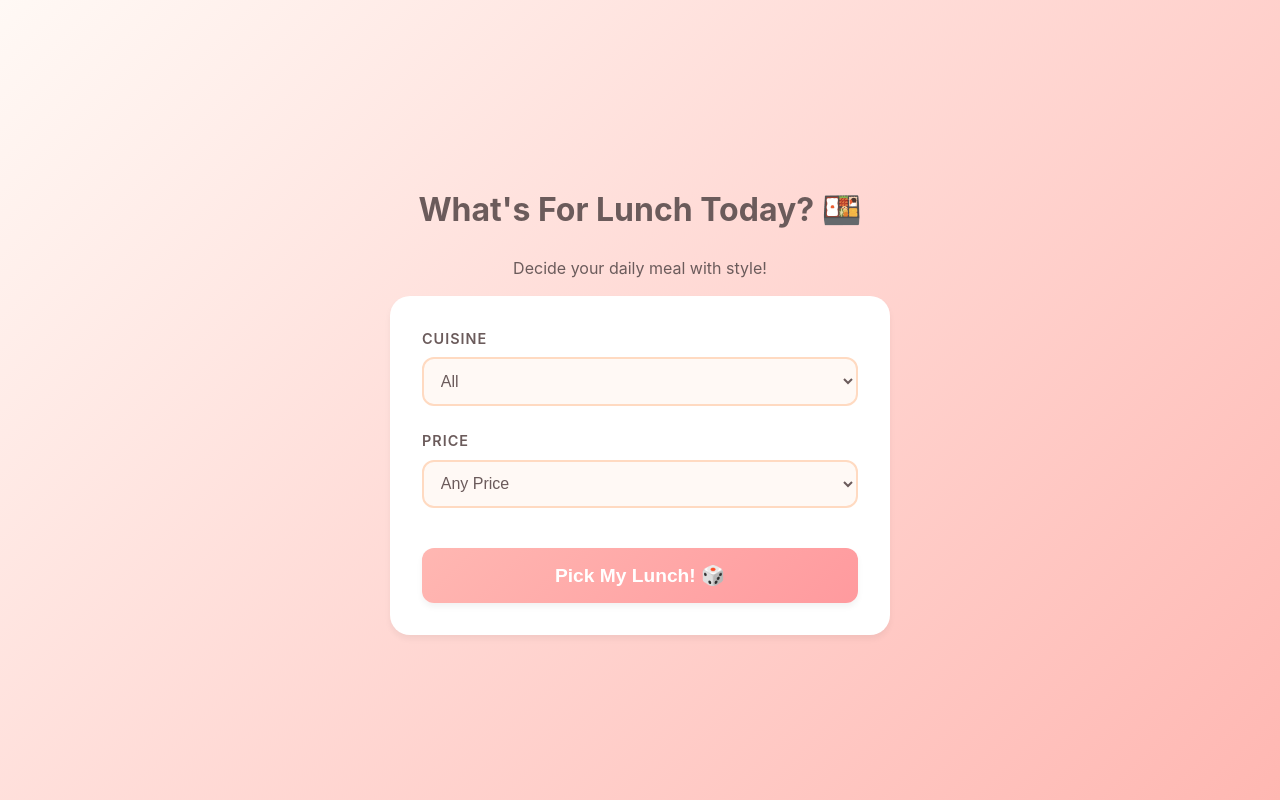
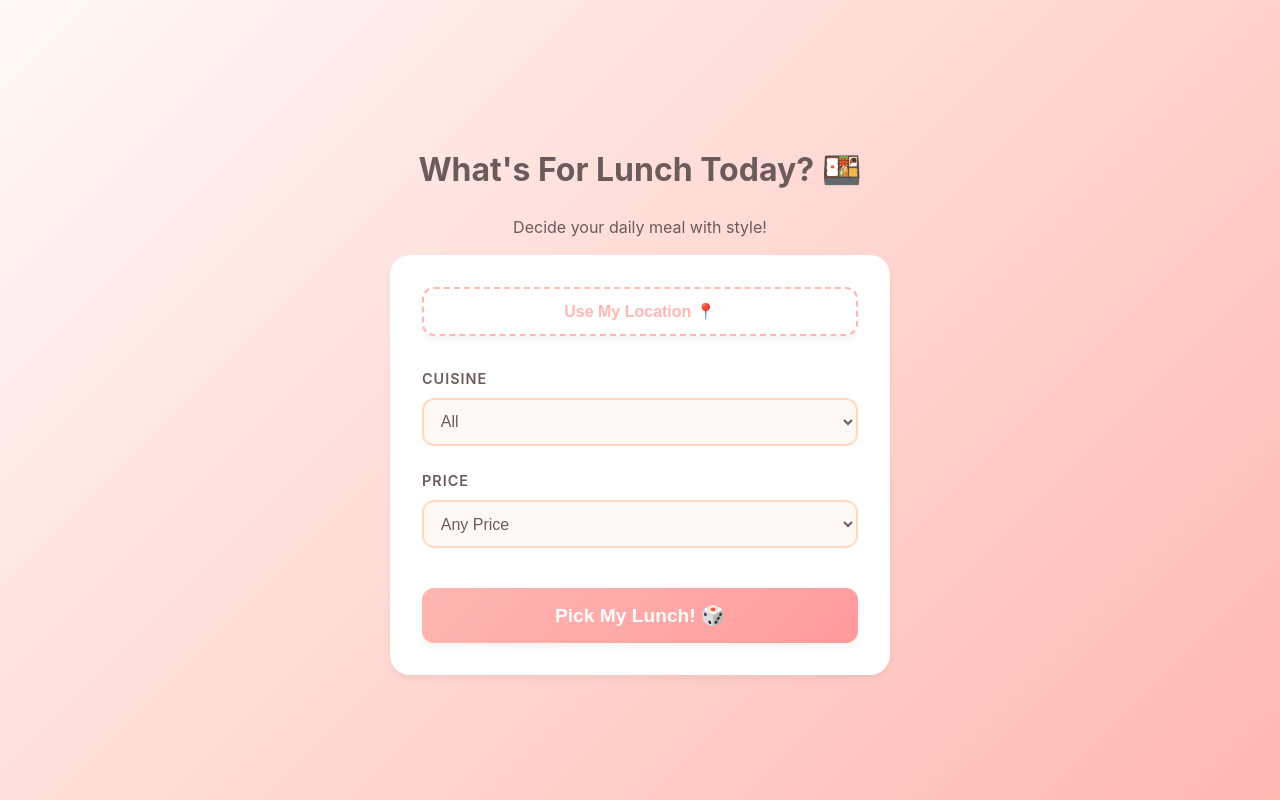
Before and after one commit to Phantom-Enterprise/whats-for-lunch-today, a React (Vite) app: page / in a window 1280 px wide. Built offline with nearby package versions, Linux system fonts and the light colour scheme.

Commit message:
Implement Geolocation feature

```diff
--- a/src/components/LunchSelector.jsx
+++ b/src/components/LunchSelector.jsx
@@ -1,22 +1,47 @@
-import { useState } from 'react';
+import { useState, useEffect } from 'react';
 import ResultCard from './ResultCard';
-import { restaurants } from '../data/restaurants';
+import { getRestaurants, restaurants as defaultRestaurants } from '../data/restaurants';
 import styles from './LunchSelector.module.css';
 
 export default function LunchSelector() {
     const [selectedLunch, setSelectedLunch] = useState(null);
     const [isSpinning, setIsSpinning] = useState(false);
+    const [restaurantData, setRestaurantData] = useState(defaultRestaurants);
+    const [locationStatus, setLocationStatus] = useState(null); // null, 'loading', 'success', 'error'
     const [filters, setFilters] = useState({
         price: 'all',
         cuisine: 'all',
     });
 
-    const uniqueCuisines = ['all', ...new Set(restaurants.map(r => r.cuisine))];
+    const uniqueCuisines = ['all', ...new Set(restaurantData.map(r => r.cuisine))];
     const prices = ['all', '$', '$$', '$$$'];
 
     const handleFilterChange = (e) => {
         const { name, value } = e.target;
         setFilters(prev => ({ ...prev, [name]: value }));
+    };
+
+    const getUserLocation = () => {
+        setLocationStatus('loading');
+        if (!navigator.geolocation) {
+            setLocationStatus('error');
+            alert("Geolocation is not supported by your browser");
+            return;
+        }
+
+        navigator.geolocation.getCurrentPosition(
+            (position) => {
+                const { latitude, longitude } = position.coords;
+                const nearbyRestaurants = getRestaurants(latitude, longitude);
+                setRestaurantData(nearbyRestaurants);
+                setLocationStatus('success');
+            },
+            (error) => {
+                console.error("Error getting location:", error);
+                setLocationStatus('error');
+                alert("Unable to retrieve your location");
+            }
+        );
     };
 
     const decideLunch = () => {
@@ -25,18 +50,21 @@ export default function LunchSelector() {
 
         // Simulate thinking/spinning delay
         setTimeout(() => {
-            const filtered = restaurants.filter(r => {
+            const filtered = restaurantData.filter(r => {
                 const priceMatch = filters.price === 'all' || r.price === filters.price;
                 const cuisineMatch = filters.cuisine === 'all' || r.cuisine === filters.cuisine;
                 return priceMatch && cuisineMatch;
             });
 
             if (filtered.length === 0) {
-                alert("No restaurants match your filters! Try loosening them."); // Simple alert for now
+                alert("No restaurants match your filters! Try loosening them.");
                 setIsSpinning(false);
                 return;
             }
 
+            // If location is used, weigh closer restaurants slightly higher?
+            // For now, let's just pick random from the filtered list which is already sorted by distance if location is on
+            // Actually, let's pick randomly to keep the "spin" feel, but the list display helps.
             const random = filtered[Math.floor(Math.random() * filtered.length)];
             setSelectedLunch(random);
             setIsSpinning(false);
@@ -47,6 +75,16 @@ export default function LunchSelector() {
         <div className={styles.container}>
             {!selectedLunch && !isSpinning && (
                 <div className={styles.filters}>
+                    <button
+                        onClick={getUserLocation}
+                        className={`${styles.locationButton} ${locationStatus === 'success' ? styles.success : ''}`}
+                        disabled={locationStatus === 'loading' || locationStatus === 'success'}
+                    >
+                        {locationStatus === 'loading' ? 'Locating... 🛰️' :
+                            locationStatus === 'success' ? 'Location Found! 📍' :
+                                'Use My Location 📍'}
+                    </button>
+
                     <div className={styles.filterGroup}>
                         <label>Cuisine</label>
                         <select name="cuisine" value={filters.cuisine} onChange={handleFilterChange}>
--- a/src/components/LunchSelector.module.css
+++ b/src/components/LunchSelector.module.css
@@ -11,6 +11,30 @@
     display: flex;
     flex-direction: column;
     gap: 1.5rem;
+}
+
+.locationButton {
+    background-color: var(--color-white);
+    border: 2px dashed var(--color-primary);
+    color: var(--color-primary);
+    margin-bottom: 0.5rem;
+    padding: 0.8rem;
+    transition: var(--transition);
+}
+
+.locationButton:hover:not(:disabled) {
+    background-color: #FFF0F0;
+    transform: translateY(-2px);
+    box-shadow: var(--shadow-soft);
+}
+
+.locationButton.success {
+    background-color: #E8F5E9;
+    border-color: #4CAF50;
+    color: #2E7D32;
+    cursor: default;
+    transform: none;
+    box-shadow: none;
 }
 
 .filterGroup {
--- a/src/data/restaurants.js
+++ b/src/data/restaurants.js
@@ -1,11 +1,11 @@
-export const restaurants = [
+
+const baseRestaurants = [
     {
         id: 1,
         name: "Sushi Zen",
         cuisine: "Japanese",
         price: "$$",
         rating: 4.8,
-        distance: "0.2 mi",
         deal: "10% off lunch special",
         emoji: "🍣",
         image: "https://images.unsplash.com/photo-1579871494447-9811cf80d66c?w=500&auto=format&fit=crop&q=60&ixlib=rb-4.0.3&ixid=M3wxMjA3fDB8MHxzZWFyY2h8NXx8c3VzaGl8ZW58MHx8MHx8fDA%3D"
@@ -16,7 +16,6 @@ export const restaurants = [
         cuisine: "American",
         price: "$",
         rating: 4.5,
-        distance: "0.5 mi",
         deal: null,
         emoji: "🍔",
         image: "https://images.unsplash.com/photo-1568901346375-23c9450c58cd?w=500&auto=format&fit=crop&q=60&ixlib=rb-4.0.3&ixid=M3wxMjA3fDB8MHxzZWFyY2h8Mnx8YnVyZ2VyfGVufDB8fDB8fHww"
@@ -27,7 +26,6 @@ export const restaurants = [
         cuisine: "Italian",
         price: "$$$",
         rating: 4.9,
-        distance: "1.2 mi",
         deal: "Free dessert with entree",
         emoji: "🍝",
         image: "https://images.unsplash.com/photo-1481931098730-318b6f776db0?w=500&auto=format&fit=crop&q=60&ixlib=rb-4.0.3&ixid=M3wxMjA3fDB8MHxzZWFyY2h8NHx8cGFzdGF8ZW58MHx8MHx8fDA%3D"
@@ -38,7 +36,6 @@ export const restaurants = [
         cuisine: "Mexican",
         price: "$",
         rating: 4.6,
-        distance: "0.8 mi",
         deal: "Taco Tuesday: $2 tacos",
         emoji: "🌮",
         image: "https://images.unsplash.com/photo-1551504734-5ee1c4a1479b?w=500&auto=format&fit=crop&q=60&ixlib=rb-4.0.3&ixid=M3wxMjA3fDB8MHxzZWFyY2h8Mnx8dGFjb3N8ZW58MHx8MHx8fDA%3D"
@@ -49,7 +46,6 @@ export const restaurants = [
         cuisine: "Salad",
         price: "$$",
         rating: 4.7,
-        distance: "0.3 mi",
         deal: null,
         emoji: "🥗",
         image: "https://images.unsplash.com/photo-1512621776951-a57141f2eefd?w=500&auto=format&fit=crop&q=60&ixlib=rb-4.0.3&ixid=M3wxMjA3fDB8MHxzZWFyY2h8Mnx8c2FsYWR8ZW58MHx8MHx8fDA%3D"
@@ -60,7 +56,6 @@ export const restaurants = [
         cuisine: "Indian",
         price: "$$",
         rating: 4.4,
-        distance: "1.5 mi",
         deal: "Free naan with curry",
         emoji: "🍛",
         image: "https://images.unsplash.com/photo-1631298045866-932f22295b99?w=500&auto=format&fit=crop&q=60&ixlib=rb-4.0.3&ixid=M3wxMjA3fDB8MHxzZWFyY2h8Mnx8Y3Vycnl8ZW58MHx8MHx8fDA%3D"
@@ -71,7 +66,6 @@ export const restaurants = [
         cuisine: "Italian",
         price: "$$",
         rating: 4.3,
-        distance: "0.7 mi",
         deal: null,
         emoji: "🍕",
         image: "https://images.unsplash.com/photo-1513104890138-7c749659a591?w=500&auto=format&fit=crop&q=60&ixlib=rb-4.0.3&ixid=M3wxMjA3fDB8MHxzZWFyY2h8Mnx8cGl6emF8ZW58MHx8MHx8fDA%3D"
@@ -82,9 +76,58 @@ export const restaurants = [
         cuisine: "Chinese",
         price: "$$",
         rating: 4.6,
-        distance: "0.9 mi",
         deal: null,
         emoji: "🥟",
         image: "https://images.unsplash.com/photo-1496116218417-1a781b1c423c?w=500&auto=format&fit=crop&q=60&ixlib=rb-4.0.3&ixid=M3wxMjA3fDB8MHxzZWFyY2h8Mnx8ZGltJTIwc3VtfGVufDB8fDB8fHww"
     },
 ];
+
+// Helper to calculate distance in miles
+function getDistanceFromLatLonInMi(lat1, lon1, lat2, lon2) {
+    var R = 3958.8; // Radius of the earth in miles
+    var dLat = deg2rad(lat2 - lat1);
+    var dLon = deg2rad(lon2 - lon1);
+    var a =
+        Math.sin(dLat / 2) * Math.sin(dLat / 2) +
+        Math.cos(deg2rad(lat1)) * Math.cos(deg2rad(lat2)) *
+        Math.sin(dLon / 2) * Math.sin(dLon / 2)
+        ;
+    var c = 2 * Math.atan2(Math.sqrt(a), Math.sqrt(1 - a));
+    var d = R * c; // Distance in miles
+    return d;
+}
+
+function deg2rad(deg) {
+    return deg * (Math.PI / 180)
+}
+
+// Generate random coordinates within a range
+function getRandomCoordinate(base, range) {
+    return base + (Math.random() - 0.5) * range;
+}
+
+export function getRestaurants(userLat = null, userLng = null) {
+    if (!userLat || !userLng) {
+        // Return with original mocked distances if no location provided
+        return baseRestaurants.map(r => ({ ...r, distance: r.distance || (Math.random() * 2 + 0.1).toFixed(1) + " mi" }));
+    }
+
+    return baseRestaurants.map(r => {
+        // Generate a mock location near the user (within ~2 miles)
+        // 1 deg lat is ~69 miles. 2 miles is ~0.03 degrees
+        const lat = getRandomCoordinate(userLat, 0.03);
+        const lng = getRandomCoordinate(userLng, 0.03);
+        const dist = getDistanceFromLatLonInMi(userLat, userLng, lat, lng);
+
+        return {
+            ...r,
+            distance: dist.toFixed(1) + " mi",
+            // Store exact coords if we want to map them precisely later
+            lat,
+            lng
+        };
+    }).sort((a, b) => parseFloat(a.distance) - parseFloat(b.distance));
+}
+
+// Default export for backward compatibility if needed, though we will switch to using named export
+export const restaurants = baseRestaurants.map(r => ({ ...r, distance: "1.0 mi" })); // Default fallback
```
